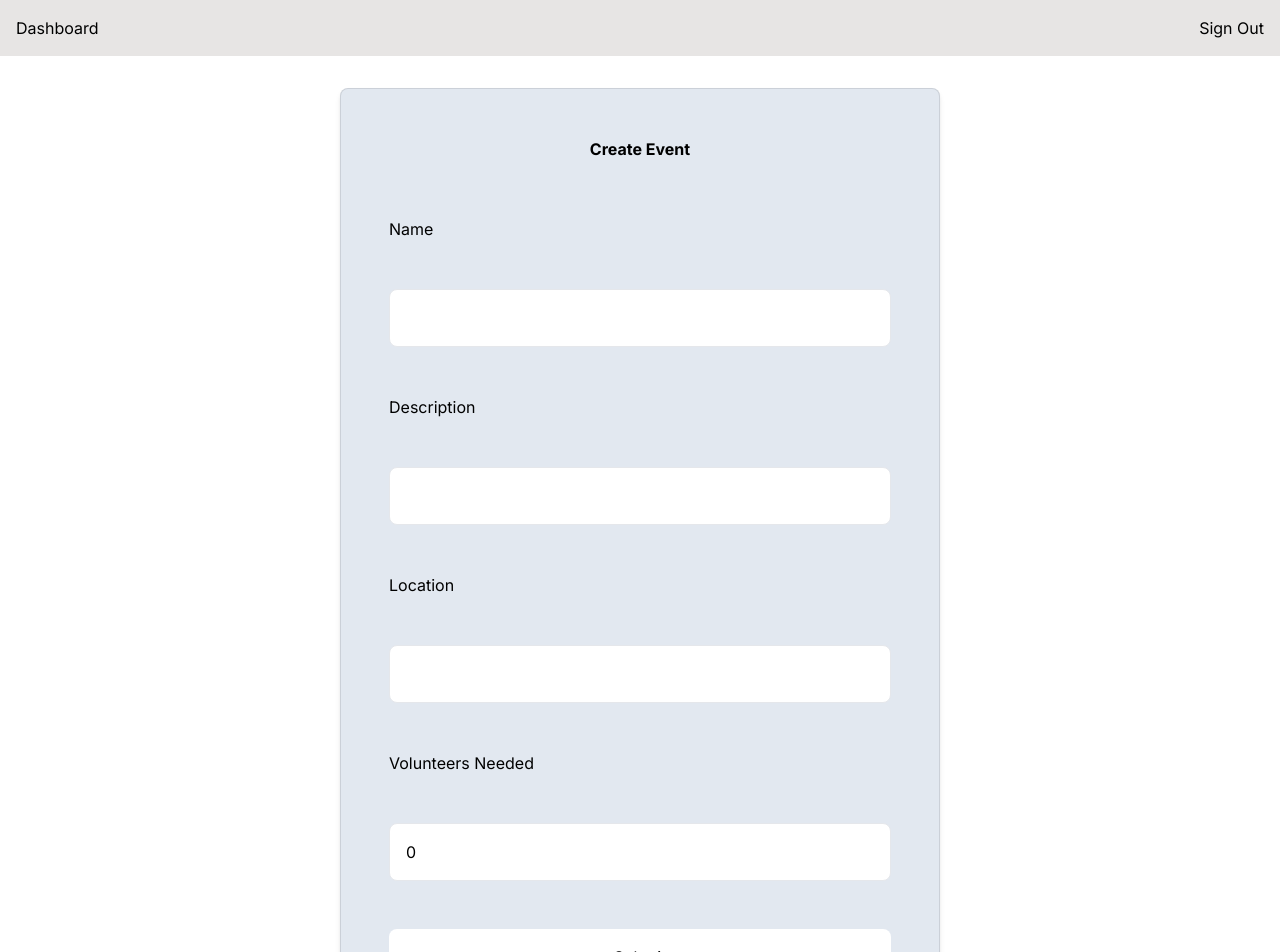
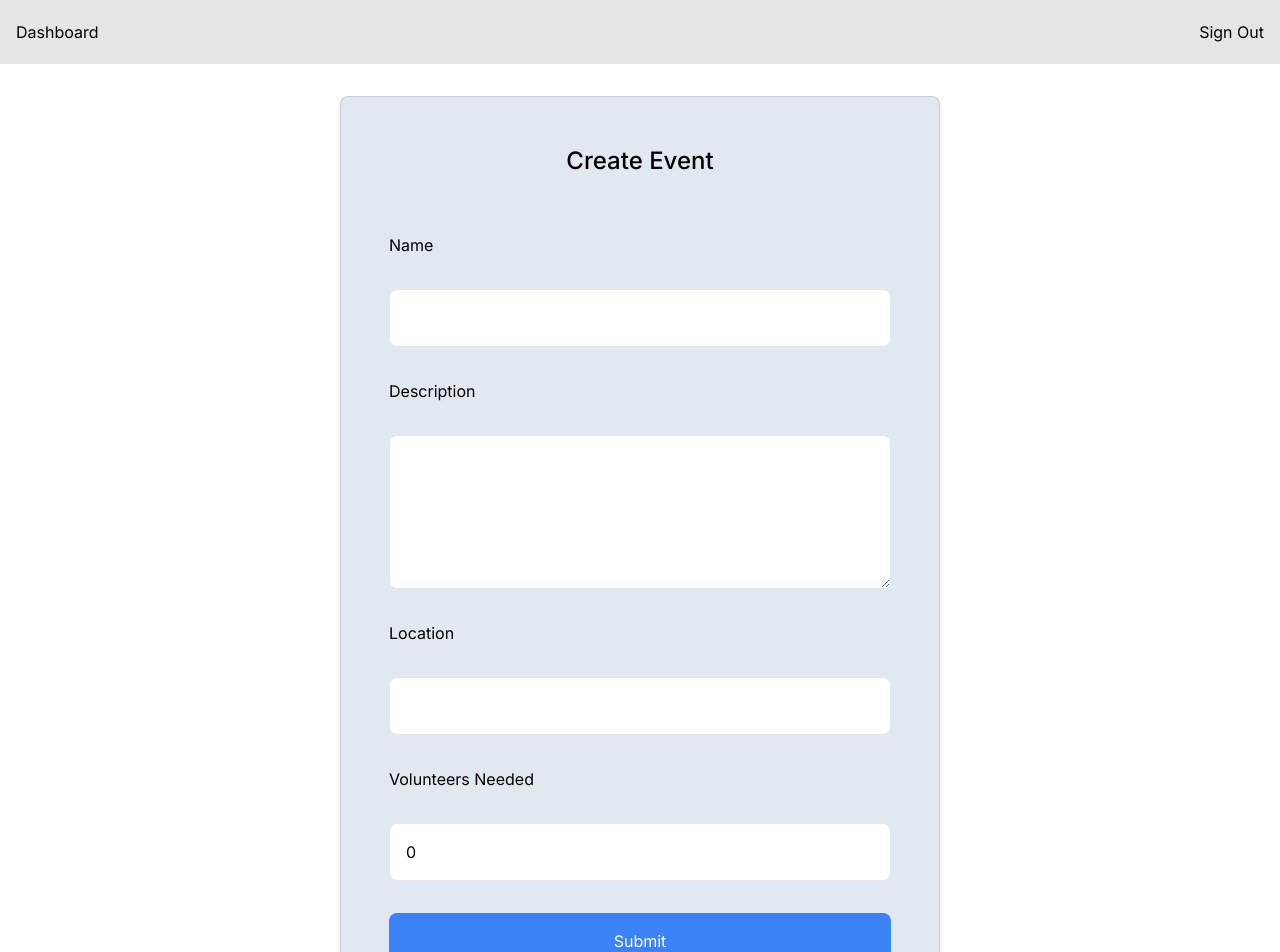
Before and after one commit to kynhix/HackPSU2024-Community-SOS, a Next.js app: page /form in a window 1280 px wide. Shown: the top 952 px of the page. Built offline with nearby package versions, Linux system fonts and the light colour scheme; no server answers.

Commit message:
Added logo and updated style

```diff
--- a/src/app/form/page.tsx
+++ b/src/app/form/page.tsx
@@ -47,18 +47,18 @@ export default function CreateEvent() {
     <div>
       <Navbar></Navbar>
       <div className="max-w-[600px] m-auto my-8 bg-slate-200 p-12 rounded-lg border border-black/10 shadow-md">
-        <h1 className="mb-14 font-bold text-center">Create Event</h1>
+        <h1 className="mb-14 font-medium text-2xl text-center">Create Event</h1>
         {/*@ts-ignore*/}
-        <form className='flex flex-col gap-12' onSubmit={handleSubmit}>
+        <form className='flex flex-col gap-8' onSubmit={handleSubmit}>
           <label>Name</label>
           <input className="p-4 border rounded-lg" type="text" value={name} required minLength={4} maxLength={64} onChange={(e) => setName(e.target.value)} />
           <label>Description</label>
-          <input className="p-4 border rounded-lg" type="text" required minLength={24} maxLength={512} value={description} onChange={(e) => setDescription(e.target.value)} />
+          <textarea className="p-4 border rounded-lg" required rows={5} minLength={24} maxLength={512} value={description} onChange={(e) => setDescription(e.target.value)} />
           <label>Location</label>
           <input className="p-4 border rounded-lg" type="text" value={location} required onChange={(e) => setLocation(e.target.value)} />
           <label>Volunteers Needed</label>
           <input className="p-4 border rounded-lg" type="number" min={1} max={50} value={volunteers} onChange={(e) => setVolunteers(parseInt(e.target.value))} />
-          <input className="rounded-lg bg-white transition-colors hover:text-white hover:bg-blue-500 p-4 cursor-pointer" type="submit" value="Submit"></input>
+          <input className="rounded-lg text-white bg-blue-500 transition-colors hover:text-white hover:bg-blue-400 hover:shadow p-4 cursor-pointer" type="submit" value="Submit"></input>
         </form>
       </div>
     </div>
--- a/src/app/login/page.tsx
+++ b/src/app/login/page.tsx
@@ -2,8 +2,9 @@ import LoginButton from '@/components/LoginButton'
 
 export default function LoginPage() {
   return <div className='flex w-screen h-screen justify-center items-center'>
-    <div className='flex flex-col mb-20 h-fit bg-gray-100 border border-black/10 px-12 pt-6 pb-8 rounded-xl'>
-      <h1 className='text-center mb-20 text-3xl'>Sign In</h1>
+    <div className='flex justify-between flex-col mb-20 bg-gray-100 border items-center border-black/10 p-10 w-[400px] h-[500px] rounded-xl'>
+      <h1 className='text-center text-3xl font-medium -mb-6'>Sign In</h1>
+      <img src="/communitySOS_logo.png" />
       <LoginButton />
     </div>
   </div>
--- a/src/app/page.tsx
+++ b/src/app/page.tsx
@@ -23,8 +23,8 @@ export default function Home() {
   return (
     <main className="flex min-h-screen flex-col items-center justify-between p-12">
       <div className="max-w-[1440px] max-h-[1024px] w-screen h-screen flex-col justify-start items-center gap-2.5 inline-flex"> <div className="self-stretch h-[318px] px-4 flex-col justify-start items-center gap-10 flex">
-        <div className="text-center text-stone-800 text-5xl sm:text-6xl md:text-8xl font-bold leading-[88px]">Community <span className='text-red-900'>SOS</span></div>
-        <div className="self-stretch text-stone-800 h-[142px] flex-col justify-start items-center gap-10 flex">
+        <div className="text-center text-slate-800 text-5xl sm:text-6xl md:text-8xl font-bold leading-[88px]">Community <span className='text-blue-600'>SOS</span></div>
+        <div className="self-stretch text-slate-800 h-[142px] flex-col justify-start items-center gap-10 flex">
           <div className="self-stretch text-center text-neutral-900 text-3xl font-normal">See a need, lend a hand. Together, we make a difference!</div>
           <img src="/hero.png" />
           {isLoggedIn &&
--- a/src/components/Navbar.tsx
+++ b/src/components/Navbar.tsx
@@ -3,10 +3,10 @@ import SignOutButton from "./SignOutButton";
 
 export default function Page() {
   return <div className="bg-stone-200">
-    <div className="m-auto max-w-[1440px] flex w-full p-4 items-center bg-stone-200">
-      <Link href='/dashboard'>Dashboard</Link>
+    <div className="m-auto max-w-[1440px] flex h-[64px] w-full p-4 items-center bg-stone-200">
+      <Link href='/dashboard' className="hover:border-b-2 transition-all hover:border-black">Dashboard</Link>
       <div className="grow self-stretch"></div>
-      <SignOutButton className="self-baseline"></SignOutButton>
+      <SignOutButton className="self-baseline hover:border-b-2 transition-all hover:border-black"></SignOutButton>
     </div>
   </div>
 }
```
Also changed, not shown: public/communitySOS_logo.png (added).
